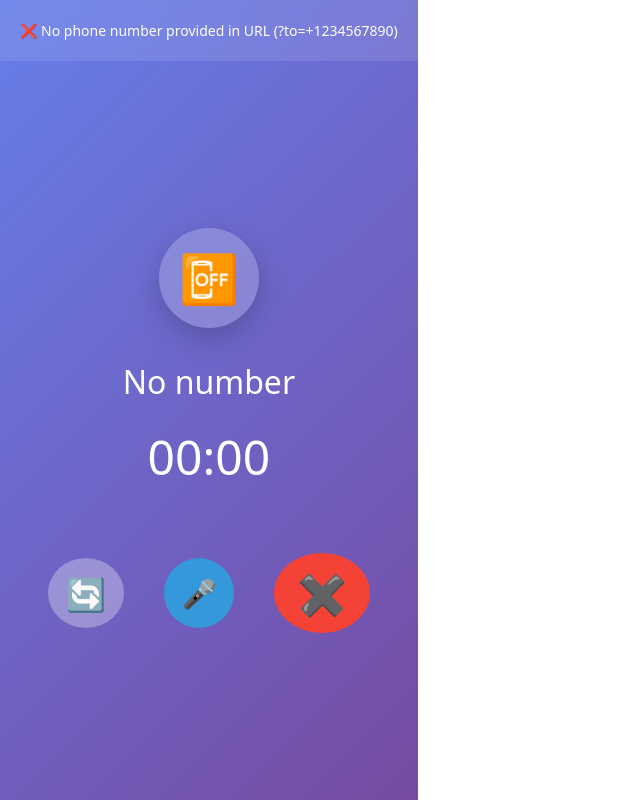
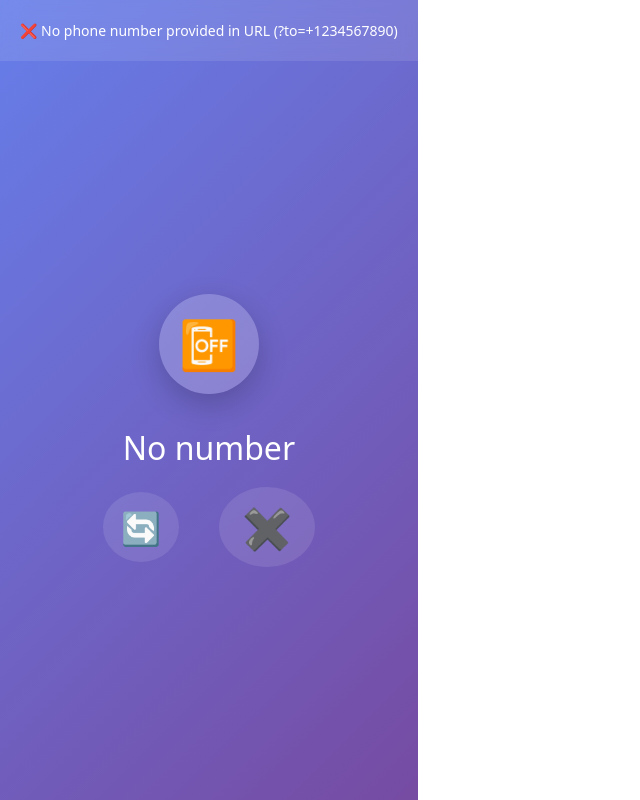
Before and after one commit to rekksu/twilio-dialer, a React (Vite) app: page / in a window 1280 px wide. Shown: the whole page, without its empty margins (0-640 px from the left). Built offline with nearby package versions, Linux system fonts and the light colour scheme.

Commit message:
eighteen commit

```diff
--- a/src/App.jsx
+++ b/src/App.jsx
@@ -9,9 +9,7 @@ export default function App() {
   const [device, setDevice] = useState(null);
   const [connection, setConnection] = useState(null);
   const [phoneNumber, setPhoneNumber] = useState("");
-  const [callDuration, setCallDuration] = useState(0);
   const [isConnected, setIsConnected] = useState(false);
-  const [micMuted, setMicMuted] = useState(false);
 
   // Get number from URL
   useEffect(() => {
@@ -24,22 +22,12 @@ export default function App() {
     }
   }, []);
 
-  // Timer for call duration
+  // Auto-call when phone number is available
   useEffect(() => {
-    let interval;
-    if (isConnected) {
-      interval = setInterval(() => {
-        setCallDuration(prev => prev + 1);
-      }, 1000);
+    if (phoneNumber && !device) {
+      startCall();
     }
-    return () => clearInterval(interval);
-  }, [isConnected]);
-
-  const formatTime = (seconds) => {
-    const mins = Math.floor(seconds / 60);
-    const secs = seconds % 60;
-    return `${mins.toString().padStart(2, '0')}:${secs.toString().padStart(2, '0')}`;
-  };
+  }, [phoneNumber]);
 
   const checkMicPermission = async () => {
     try {
@@ -94,20 +82,17 @@ export default function App() {
         conn.on("accept", () => {
           setStatus("Connected");
           setIsConnected(true);
-          setMicMuted(false); // default mic on
         });
 
         conn.on("disconnect", () => {
           setStatus("Call ended");
           setIsConnected(false);
-          setCallDuration(0);
           setConnection(null);
         });
 
         conn.on("error", (err) => {
           setStatus(`Call failed: ${err.message}`);
           setIsConnected(false);
-          setCallDuration(0);
           setConnection(null);
         });
 
@@ -127,33 +112,34 @@ export default function App() {
   };
 
   const hangup = () => {
+    console.log("Hangup clicked");
+
+    // Disconnect connection immediately
     if (connection) {
+      console.log("Disconnecting connection");
       connection.disconnect();
+      setConnection(null);
     }
+
+    // Destroy the device so it cannot make new calls
     if (device) {
+      console.log("Destroying device");
       device.destroy();
+      setDevice(null);
     }
-    setConnection(null);
-    setDevice(null);
+
     setIsConnected(false);
-    setCallDuration(0);
     setStatus("Call ended");
   };
 
   const redial = () => {
+    console.log("Redial clicked");
     hangup();
     setTimeout(() => {
       if (phoneNumber) {
         startCall();
       }
-    }, 500);
-  };
-
-  const toggleMic = () => {
-    if (connection) {
-      connection.mute(!micMuted);
-      setMicMuted(!micMuted);
-    }
+    }, 1000);
   };
 
   return (
@@ -218,18 +204,6 @@ export default function App() {
           {phoneNumber || "No number"}
         </div>
 
-        {/* Call Duration */}
-        <div style={{
-          fontSize: "48px",
-          fontWeight: "200",
-          color: "white",
-          marginBottom: "60px",
-          fontVariantNumeric: "tabular-nums",
-          minHeight: "60px"
-        }}>
-          {formatTime(callDuration)}
-        </div>
-
         {/* Action Buttons */}
         <div style={{
           display: "flex",
@@ -237,61 +211,49 @@ export default function App() {
           alignItems: "center",
           justifyContent: "center"
         }}>
-          {/* Redial */}
+          {/* Redial Button */}
           <button
             onClick={redial}
+            disabled={isConnected || !phoneNumber}
             style={{
               width: "70px",
               height: "70px",
               borderRadius: "50%",
               border: "none",
-              background: "rgba(255,255,255,0.3)",
+              background: (!isConnected && phoneNumber) ? "rgba(255,255,255,0.3)" : "rgba(255,255,255,0.1)",
               color: "white",
               fontSize: "32px",
+              cursor: (!isConnected && phoneNumber) ? "pointer" : "not-allowed",
+              boxShadow: (!isConnected && phoneNumber) ? "0 4px 15px rgba(255,255,255,0.2)" : "none",
+              transition: "all 0.3s ease",
               display: "flex",
               alignItems: "center",
               justifyContent: "center",
-              cursor: "pointer",
+              pointerEvents: (!isConnected && phoneNumber) ? "auto" : "none"
             }}
           >
             🔄
           </button>
 
-          {/* Mic Toggle */}
-          <button
-            onClick={toggleMic}
-            style={{
-              width: "70px",
-              height: "70px",
-              borderRadius: "50%",
-              border: "none",
-              background: micMuted ? "#f39c12" : "#3498db",
-              color: "white",
-              fontSize: "28px",
-              display: "flex",
-              alignItems: "center",
-              justifyContent: "center",
-              cursor: "pointer",
-            }}
-          >
-            {micMuted ? "🎤❌" : "🎤"}
-          </button>
-
-          {/* Hang Up */}
+          {/* Hang Up Button */}
           <button
             onClick={hangup}
+            disabled={!isConnected}
             style={{
               width: "80px",
               height: "80px",
               borderRadius: "50%",
               border: "none",
-              background: "#f44336",
+              background: isConnected ? "#f44336" : "rgba(255,255,255,0.1)",
               color: "white",
               fontSize: "40px",
+              cursor: isConnected ? "pointer" : "not-allowed",
+              boxShadow: isConnected ? "0 6px 20px rgba(244, 67, 54, 0.5)" : "none",
+              transition: "all 0.3s ease",
               display: "flex",
               alignItems: "center",
               justifyContent: "center",
-              cursor: "pointer",
+              pointerEvents: isConnected ? "auto" : "none"
             }}
           >
             ✖️
```
